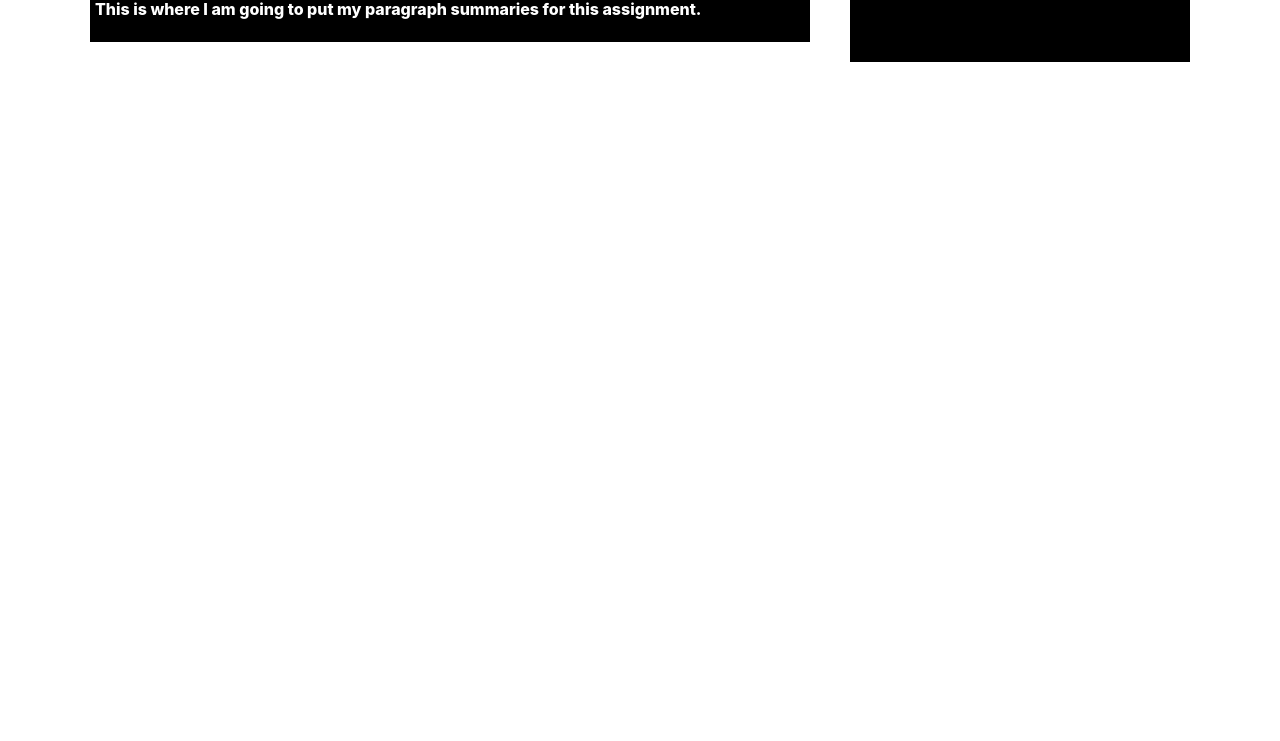
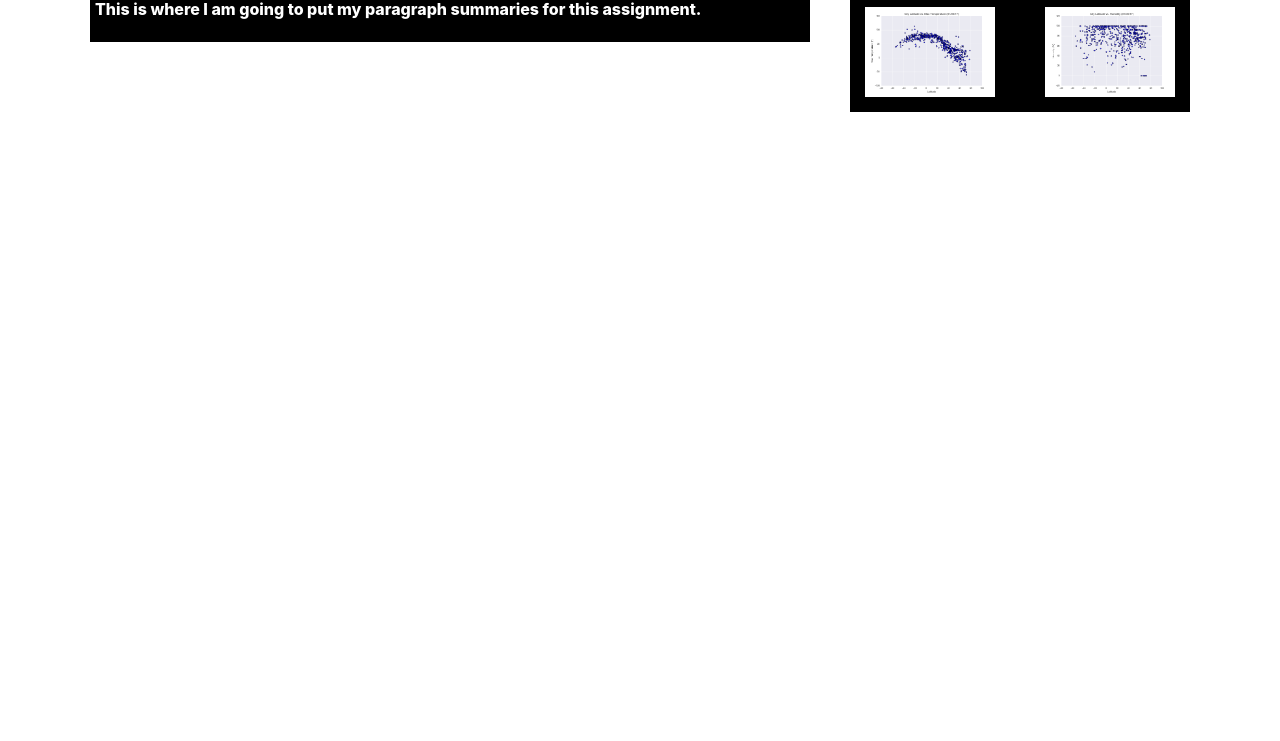
Before and after one commit to debbyps/Web-Design-Challenge, a plain HTML site: page WebVisualizations/hw_landing_page.html in a window 1280 px wide. Shown: the part 59-800 px from the top of the page. Drawn offline with nearby package versions, Linux system fonts and the light colour scheme; files whose address does not match are found by name.

Commit message:
adding images

```diff
--- a/WebVisualizations/hw_landing_page.html
+++ b/WebVisualizations/hw_landing_page.html
@@ -27,10 +27,12 @@
                 <div class="row">
                   <div class="col-md-6">
                     <div class="box skyblue">
+                      <img src="C:\Users\debby\Documents\bootcamp\Web-Design-Challenge\WebVisualizations\assets\Fig1.png" alt="">
                     </div>
                   </div>
                   <div class="col-md-6">
                     <div class="box skyblue">
+                      <img src="C:\Users\debby\Documents\bootcamp\Web-Design-Challenge\WebVisualizations\assets\Fig2.png" alt="">
                     </div>
                   </div>
                 </div>
--- a/WebVisualizations/style.css
+++ b/WebVisualizations/style.css
@@ -6,6 +6,10 @@
     color: #fff;
   }
 
+  img{
+    width: 100%
+  }
+
   .skyblue {
     background: black;
   }
```
